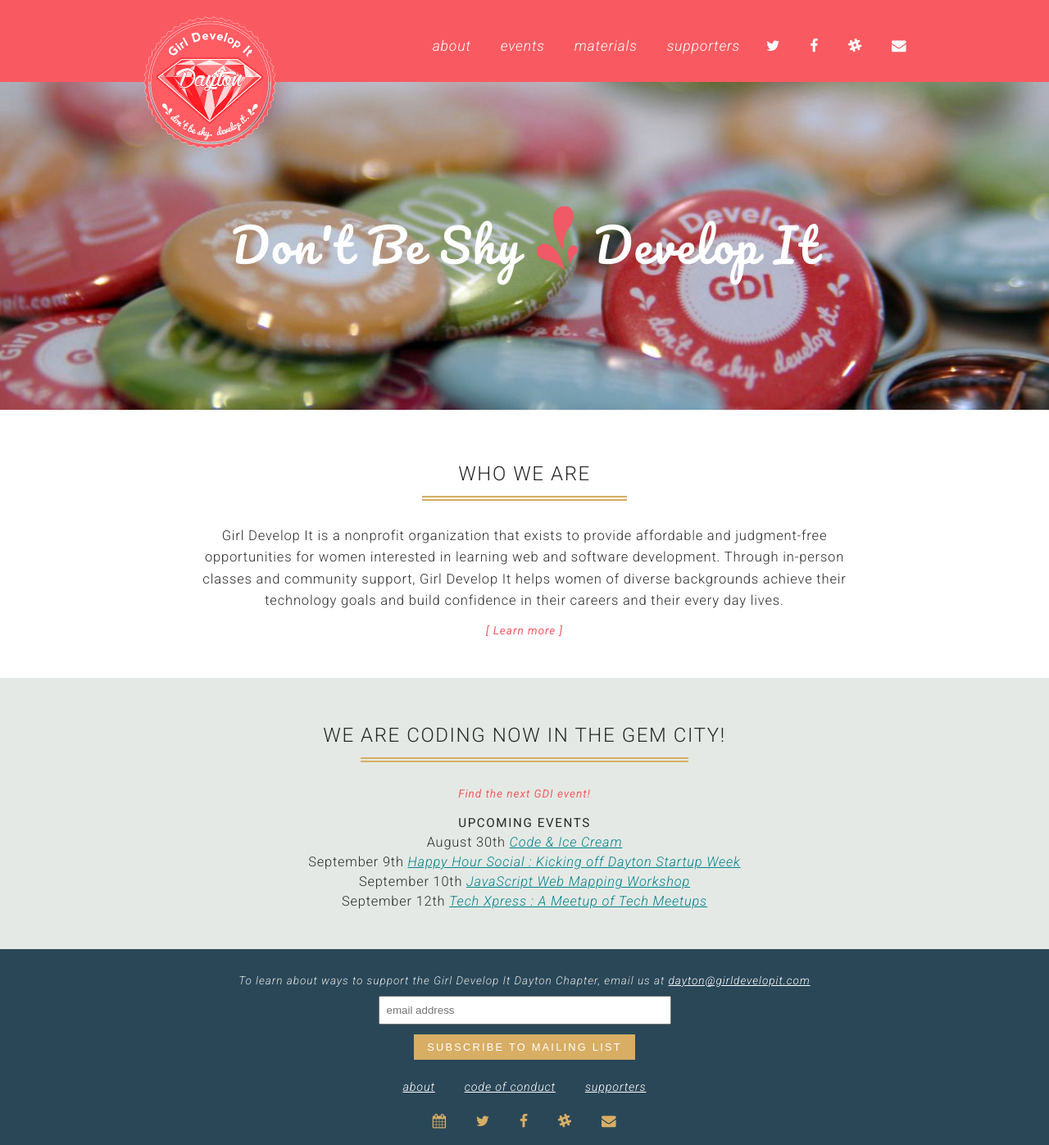
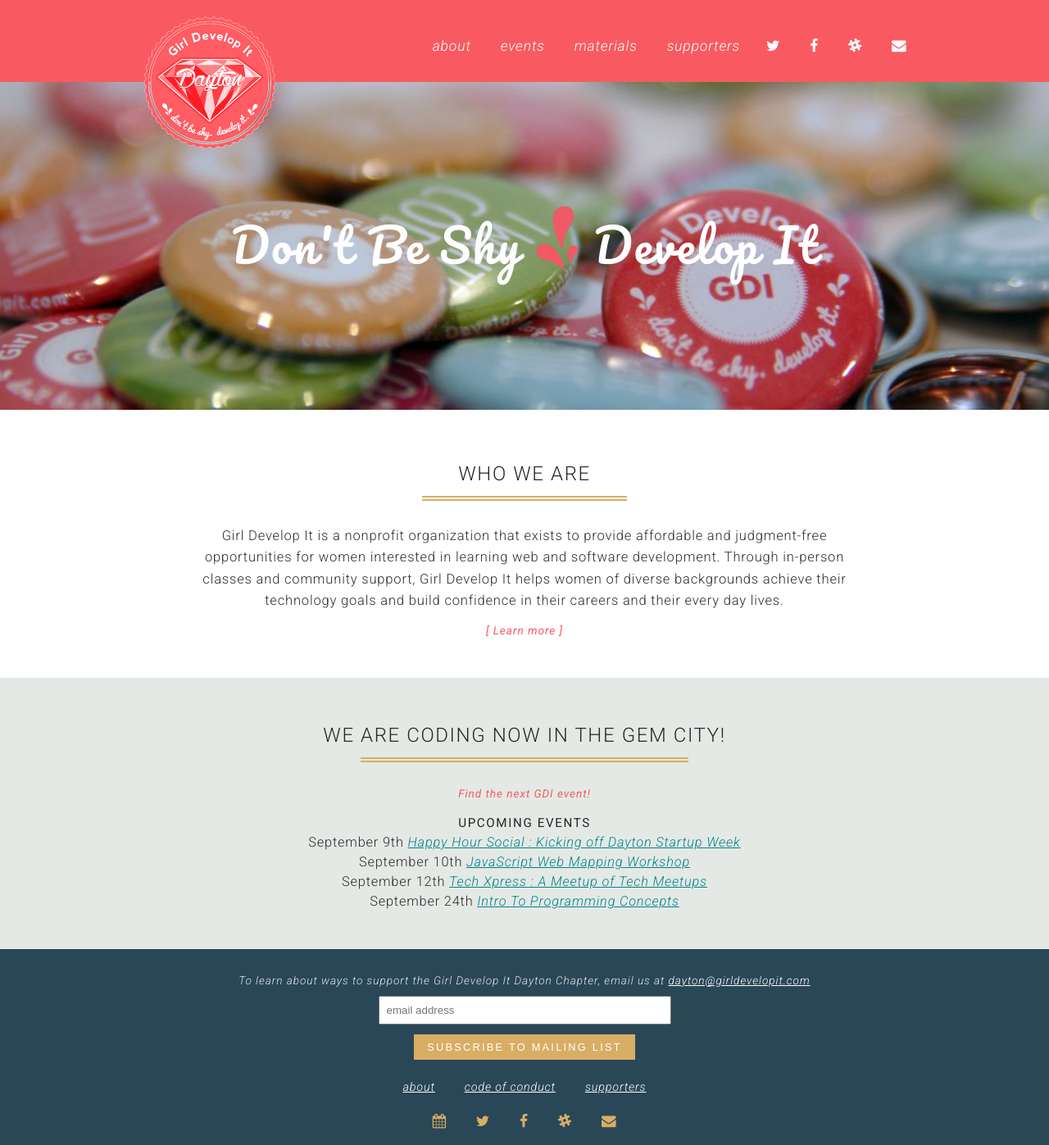
Before and after one commit to dytcodetogether/gdidayton, a Jekyll site: the page built from index.html, in a window 1280 px wide. Shown: the whole page at 82% size. Built offline with Jekyll 4.4.1, drawn with Linux system fonts in a browser that asks for light colours; nearby versions of some CDN libraries.

Commit message:
update events

```diff
--- a/index.html
+++ b/index.html
@@ -33,10 +33,6 @@
       <div class="container" style="padding:1em">
         <h3>Upcoming events</h3>
 
-
-          <p>
-            August 30th <a href="http://www.meetup.com/Girl-Develop-It-Dayton/events/233456180/">Code & Ice Cream</a>
-          </p>
           <p>
             September 9th <a href="http://www.meetup.com/Girl-Develop-It-Dayton/events/233442385/">Happy Hour Social : Kicking off Dayton Startup Week</a>
           </p>
@@ -45,6 +41,9 @@
           </p>
           <p>
            September 12th <a href="http://www.meetup.com/Girl-Develop-It-Dayton/events/233566591/">Tech Xpress : A Meetup of Tech Meetups</a>
+          </p>
+          <p>
+           September 24th <a href="http://www.meetup.com/Girl-Develop-It-Dayton/events/233763062/">Intro To Programming Concepts</a>
           </p>
       </div>
 
```
